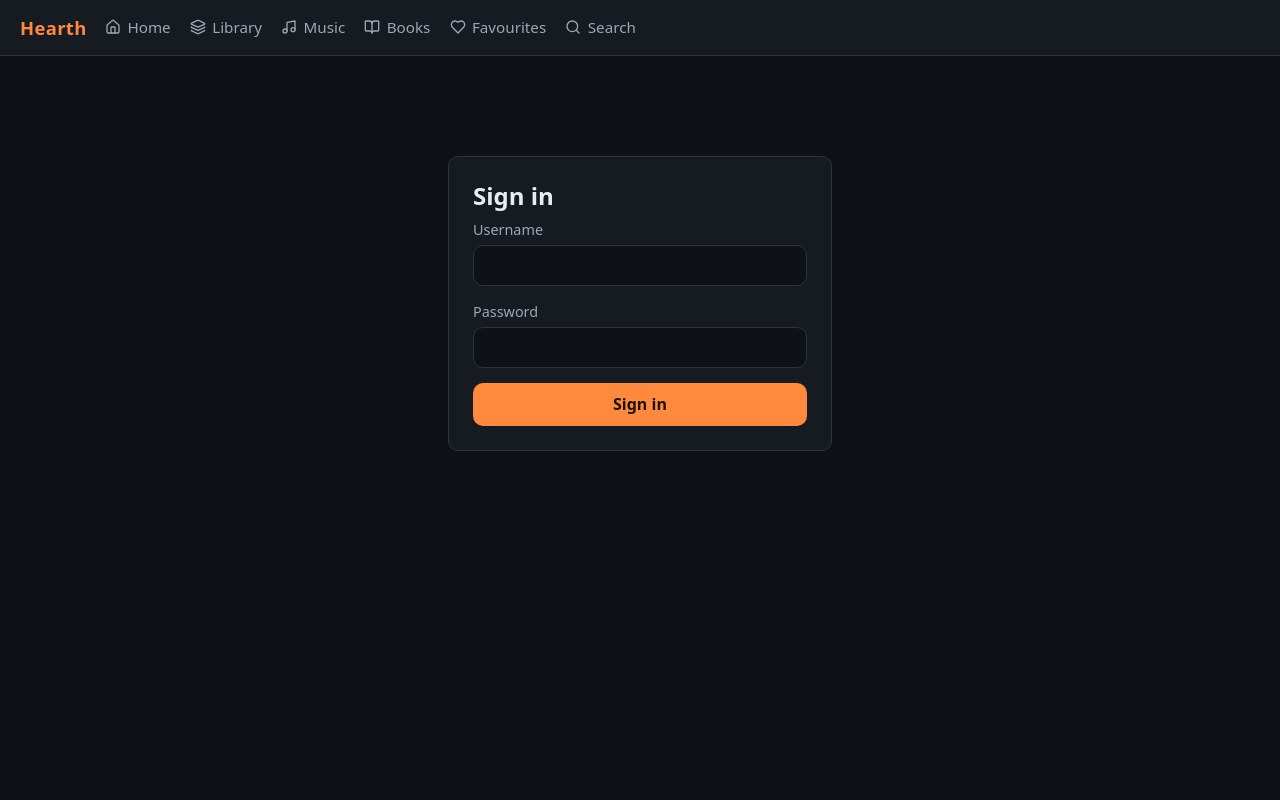
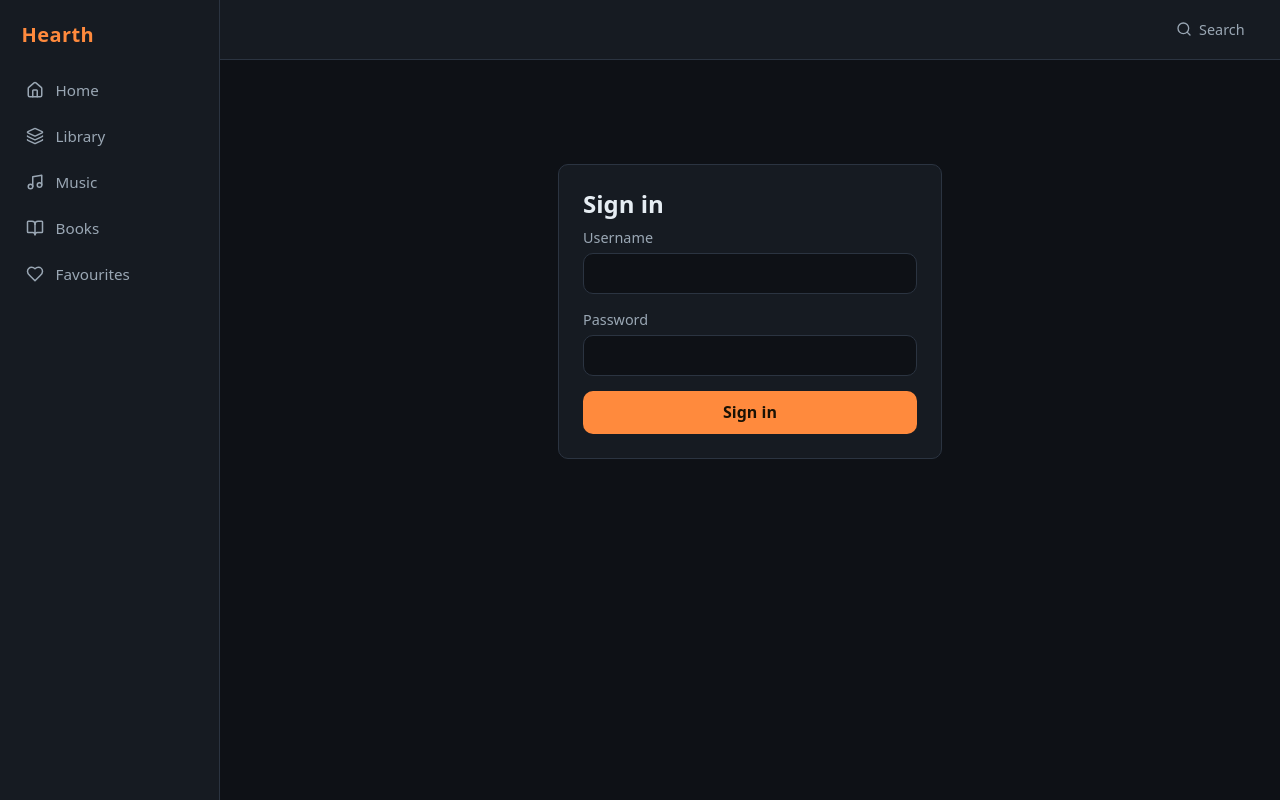
Before and after one commit to syfq91/hearth, a SvelteKit app in the folder web/: page /login in a window 1280 px wide. Built offline with nearby package versions, Linux system fonts and the light colour scheme; no server answers.

Commit message:
feat(web): move primary navigation into left sidebar and search to top right

```diff
--- a/web/src/routes/+layout.svelte
+++ b/web/src/routes/+layout.svelte
@@ -92,17 +92,45 @@
 <div class="app" class:fullscreen-app={isFullscreenMedia} use:spatialFocus>
 	{#if !isFullscreenMedia}
 		<a class="skip-link" href="#main">Skip to content</a>
+		<aside class="sidebar">
+			<div class="sidebar-header">
+				<a class="brand" href="/" data-sveltekit-reload>Hearth</a>
+			</div>
+			<nav class="sidebar-nav" aria-label="Primary">
+				<a href="/" aria-current={isActive('/') ? 'page' : undefined}>
+					<House size={18} />
+					<span>Home</span>
+				</a>
+				<a href="/library" aria-current={isActive('/library') ? 'page' : undefined}>
+					<Layers size={18} />
+					<span>Library</span>
+				</a>
+				<a href="/music" aria-current={isActive('/music') ? 'page' : undefined}>
+					<Music size={18} />
+					<span>Music</span>
+				</a>
+				<a href="/books" aria-current={isActive('/books') ? 'page' : undefined}>
+					<BookOpen size={18} />
+					<span>Books</span>
+				</a>
+				<a href="/favorites" aria-current={isActive('/favorites') ? 'page' : undefined}>
+					<Heart size={18} />
+					<span>Favourites</span>
+				</a>
+			</nav>
+		</aside>
+		<div class="content-wrapper">
 			<header class="topbar">
-			<a class="brand" href="/" data-sveltekit-reload>Hearth</a>
-			<nav aria-label="Primary">
-				<a href="/" aria-current={isActive('/') ? 'page' : undefined}><House size={16} /> <span>Home</span></a>
-				<a href="/library" aria-current={isActive('/library') ? 'page' : undefined}><Layers size={16} /> <span>Library</span></a>
-				<a href="/music" aria-current={isActive('/music') ? 'page' : undefined}><Music size={16} /> <span>Music</span></a>
-				<a href="/books" aria-current={isActive('/books') ? 'page' : undefined}><BookOpen size={16} /> <span>Books</span></a>
-				<a href="/favorites" aria-current={isActive('/favorites') ? 'page' : undefined}><Heart size={16} /> <span>Favourites</span></a>
-				<a href="/search" aria-current={isActive('/search') ? 'page' : undefined}><Search size={16} /> <span>Search</span></a>
-			</nav>
 				<div class="spacer"></div>
+				<a
+					href="/search"
+					class="search-btn"
+					aria-current={isActive('/search') ? 'page' : undefined}
+					aria-label="Search"
+				>
+					<Search size={16} />
+					<span>Search</span>
+				</a>
 				{#if session.status === 'authenticated' && session.user}
 					<div class="user-menu-wrapper" bind:this={userMenuRef}>
 						<button
@@ -176,19 +204,22 @@
 					</div>
 				{/if}
 			</header>
-	{/if}
-	<main id="main" tabindex="-1" class:fullscreen-main={isFullscreenMedia}>
+			<main id="main" tabindex="-1">
 				{@render children()}
 			</main>
-	{#if !isFullscreenMedia}
+		</div>
 		<AudioBar />
+	{:else}
+		<main id="main" tabindex="-1" class="fullscreen-main">
+			{@render children()}
+		</main>
 	{/if}
 </div>
 
 <style>
 	.app {
 		display: flex;
-		flex-direction: column;
+		flex-direction: row;
 		min-height: 100vh;
 	}
 
@@ -196,14 +227,80 @@
 		height: 100vh;
 		min-height: 100vh;
 		overflow: hidden;
+		flex-direction: column;
+	}
+
+	.sidebar {
+		width: 220px;
+		flex-shrink: 0;
+		background: var(--surface);
+		border-right: 1px solid var(--border);
+		display: flex;
+		flex-direction: column;
+		position: sticky;
+		top: 0;
+		height: 100vh;
+		box-sizing: border-box;
+		padding: 1.25rem 0.85rem;
+		z-index: 10;
+		overflow-y: auto;
+	}
+
+	.sidebar-header {
+		padding: 0 0.5rem 1.25rem;
+	}
+
+	.brand {
+		font-weight: 700;
+		font-size: 1.25rem;
+		letter-spacing: 0.02em;
+		color: var(--accent);
+		text-decoration: none;
+	}
+
+	.sidebar-nav {
+		display: flex;
+		flex-direction: column;
+		gap: 0.35rem;
+	}
+
+	.sidebar-nav a {
+		display: flex;
+		align-items: center;
+		gap: 0.75rem;
+		color: var(--muted);
+		padding: 0.55rem 0.75rem;
+		border-radius: var(--radius);
+		font-size: 0.95rem;
+		font-weight: 500;
+		text-decoration: none;
+		transition: background 0.15s ease, color 0.15s ease;
+	}
+
+	.sidebar-nav a:hover {
+		background: var(--surface-2);
+		color: var(--text);
+	}
+
+	.sidebar-nav a[aria-current='page'] {
+		background: var(--surface-2);
+		color: var(--accent);
+		font-weight: 600;
+	}
+
+	.content-wrapper {
+		display: flex;
+		flex-direction: column;
+		flex: 1;
+		min-width: 0;
+		min-height: 100vh;
 	}
 
 	.topbar {
 		display: flex;
-		flex-wrap: wrap;
 		align-items: center;
-		gap: 0.6rem 1rem;
-		padding: 0.75rem 1.25rem;
+		gap: 0.75rem;
+		padding: 0.75rem 1.5rem;
 		background: var(--surface);
 		border-bottom: 1px solid var(--border);
 		position: sticky;
@@ -211,11 +308,31 @@
 		z-index: 10;
 	}
 
-	.brand {
-		font-weight: 700;
-		font-size: 1.15rem;
-		letter-spacing: 0.02em;
+	.search-btn {
+		display: inline-flex;
+		align-items: center;
+		gap: 0.45rem;
+		color: var(--muted);
+		padding: 0.35rem 0.65rem;
+		border-radius: var(--radius);
+		font-size: 0.9rem;
+		font-weight: 500;
+		text-decoration: none;
+		border: 1px solid transparent;
+		transition: background 0.15s ease, color 0.15s ease, border-color 0.15s ease;
+	}
+
+	.search-btn:hover {
+		background: var(--surface-2);
+		color: var(--text);
+		border-color: var(--border);
+	}
+
+	.search-btn[aria-current='page'] {
+		background: var(--surface-2);
 		color: var(--accent);
+		border-color: var(--border);
+		font-weight: 600;
 	}
 
 	.spacer {
@@ -238,30 +355,6 @@
 
 	.skip-link:focus {
 		top: 0.75rem;
-	}
-
-	nav {
-		display: flex;
-		flex-wrap: wrap;
-		gap: 0.9rem;
-		font-size: 0.95rem;
-	}
-
-	nav a {
-		display: inline-flex;
-		align-items: center;
-		gap: 0.4rem;
-		color: var(--muted);
-		padding: 0.25rem 0.15rem;
-	}
-
-	nav a:hover {
-		color: var(--text);
-	}
-
-	nav a[aria-current='page'] {
-		color: var(--text);
-		font-weight: 600;
 	}
 
 	.user-menu-wrapper {
@@ -365,10 +458,11 @@
 
 	main {
 		flex: 1;
-		padding: 1.25rem;
+		padding: 1.5rem;
 		max-width: 1400px;
 		width: 100%;
 		margin: 0 auto;
+		box-sizing: border-box;
 	}
 
 	main.fullscreen-main {
@@ -382,14 +476,43 @@
 		overflow: hidden;
 	}
 
-	@media (max-width: 720px) {
+	@media (max-width: 768px) {
+		.app {
+			flex-direction: column;
+		}
+
+		.sidebar {
+			width: 100%;
+			height: auto;
+			position: relative;
+			border-right: none;
+			border-bottom: 1px solid var(--border);
+			padding: 0.6rem 0.75rem;
+			flex-direction: row;
+			align-items: center;
+			justify-content: space-between;
+			flex-wrap: wrap;
+			gap: 0.5rem;
+		}
+
+		.sidebar-header {
+			padding: 0 0.5rem;
+		}
+
+		.sidebar-nav {
+			flex-direction: row;
+			flex-wrap: wrap;
+			gap: 0.25rem;
+		}
+
+		.sidebar-nav a {
+			padding: 0.35rem 0.5rem;
+			font-size: 0.85rem;
+			gap: 0.4rem;
+		}
+
 		.topbar {
 			padding: 0.6rem 0.75rem;
-		}
-
-		nav {
-			gap: 0.6rem;
-			font-size: 0.9rem;
 		}
 
 		main {
```
Lines whose indentation alone changed are shown as unchanged.
